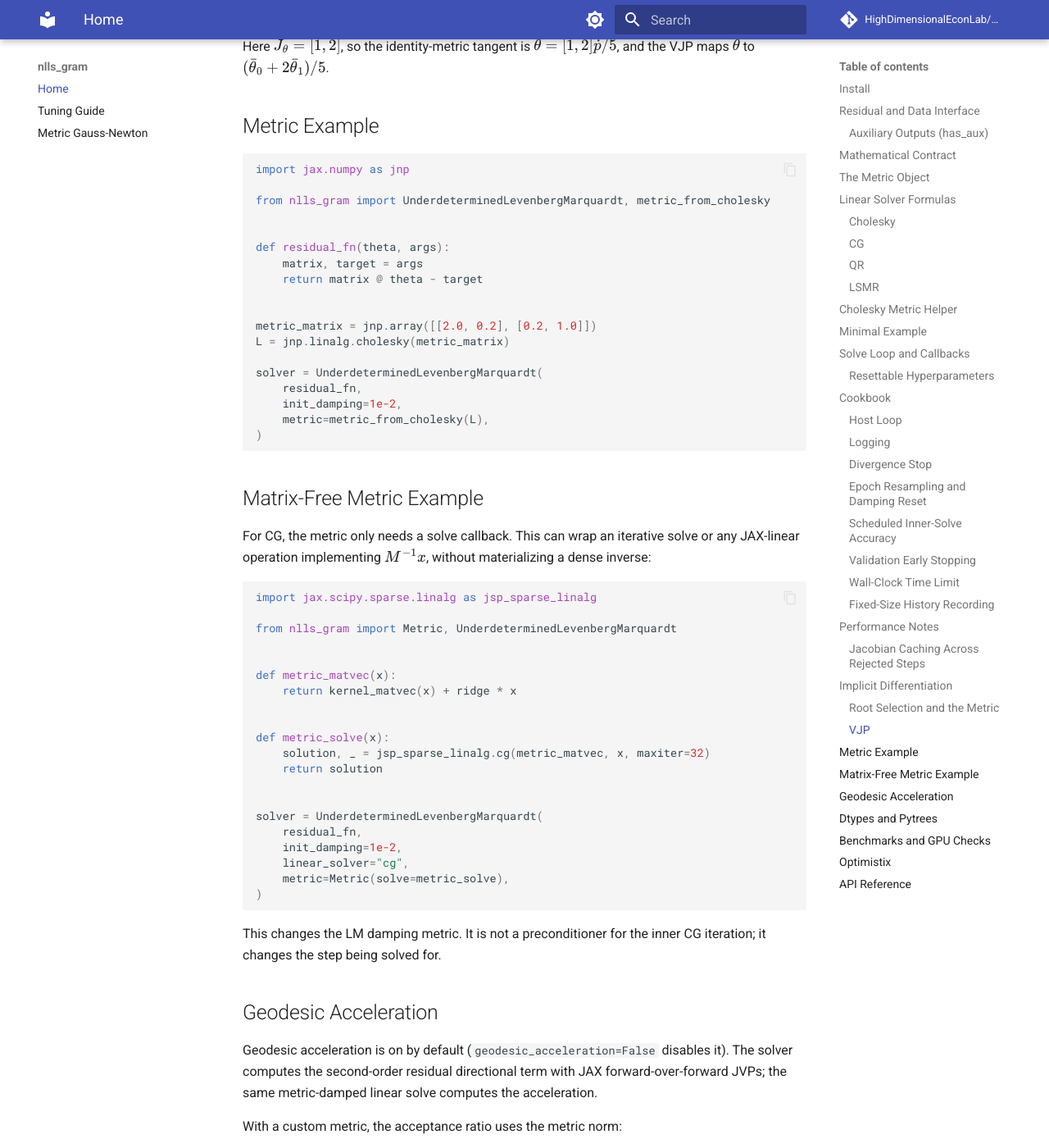
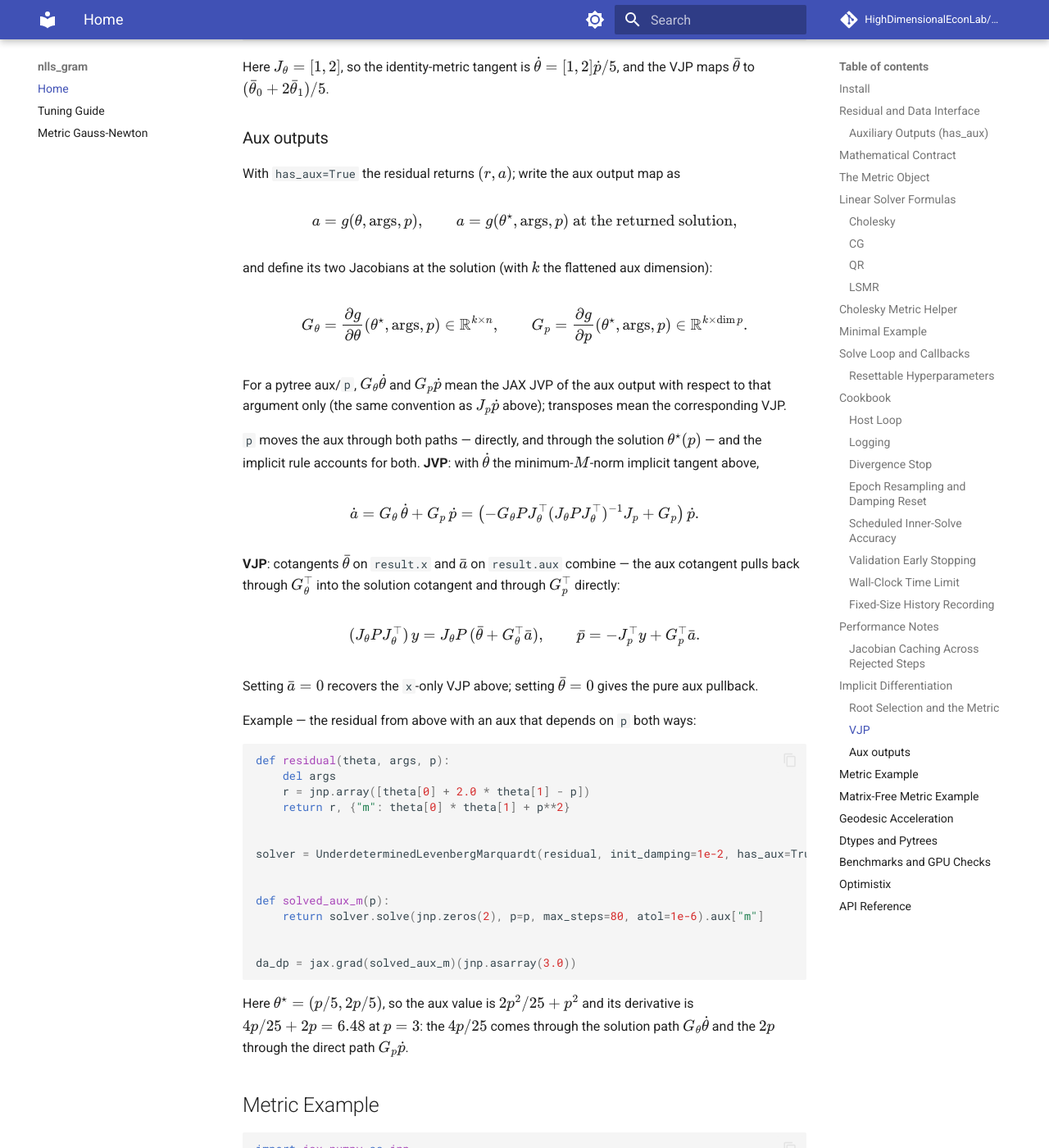
Before and after one commit to HighDimensionalEconLab/nlls_gram, an MkDocs documentation site: the page built from docs/index.md, in a window 1280 px wide and 1400 px high, scrolled down 18051 px. Shown: the whole window at 82% size. Built offline with MkDocs 1.6.1 and Material for MkDocs 9.7.7, drawn with Linux system fonts in a browser that asks for light colours; comment, search, counter and statistics services are not loaded; some of the changed text lies outside the part shown.

Commit message:
feat: implicit JVP/VJP for result.aux with respect to p
With has_aux=True, the aux output evaluated at the returned solution now
receives a correct implicit tangent: aux depends on p directly and through
the solution x*(p), and both paths are linearized at the returned
(x, args, p). The VJP follows from custom_jvp's automatic transposition of
the linear rule. Docs gain an "Aux outputs" subsection with the JVP/VJP
math and a runnable example; tests cover analytic JVP/VJP values, a
finite-difference cross-check, cotangent additivity, pytree p, float0
handling of integer leaves, and grad under jit.

Co-Authored-By: Mecha Perla (Claude) <noreply@anthropic.com>
Claude-Session: https://claude.ai/code/session_017FY9J1ReVbWEg6B8E9Dghh

````diff
--- a/docs/index.md
+++ b/docs/index.md
@@ -75,7 +75,9 @@ e.g. to early-stop on a diagnostic. The solve result additionally carries
 `result.aux`: the aux evaluated at the returned `(result.x, result.args, result.p)`
 with one extra residual evaluation after the loop. This is well-defined for
 every status — the returned `x` is always the last accepted iterate — so it
-holds the final diagnostics whether or not the solve converged. With
+holds the final diagnostics whether or not the solve converged, and it
+participates in the implicit differentiation with respect to `p` (see
+[Aux outputs](#aux-outputs)). With
 `has_aux=False`, both are `None` and nothing is added to the compiled
 program.
 
@@ -755,7 +757,8 @@ implicit rule at the returned solution. `init` is differentiation-inert (its
 outputs are constants whose shapes and dtypes come from one residual
 evaluation), so calling it by hand inside a differentiated function, or
 implicitly via `cache_jacobian=True`, contributes exactly zero to any
-derivative. `result.aux` is likewise a non-differentiated output. One
+derivative. `result.aux` also participates in the implicit rule — see
+[Aux outputs](#aux-outputs) below. One
 construction-time caveat: the solver (including any `Metric` callbacks) is a
 static object — do not build it from traced values.
 
@@ -885,6 +888,82 @@ theta, pullback = jax.vjp(solved_x, jnp.asarray(3.0))
 Here \(J_\theta=[1,2]\), so the identity-metric tangent is
 \(\dot\theta = [1,2]\dot p / 5\), and the VJP maps
 \(\bar\theta\) to \((\bar\theta_0 + 2\bar\theta_1)/5\).
+
+### Aux outputs
+
+With `has_aux=True` the residual returns \((r, a)\); write the aux output map
+as
+
+$$
+a = g(\theta, \text{args}, p),
+\qquad
+a = g(\theta^\star, \text{args}, p)
+\text{ at the returned solution,}
+$$
+
+and define its two Jacobians at the solution (with \(k\) the flattened aux
+dimension):
+
+$$
+G_\theta = \frac{\partial g}{\partial \theta}(\theta^\star, \text{args}, p)
+\in \mathbb R^{k \times n},
+\qquad
+G_p = \frac{\partial g}{\partial p}(\theta^\star, \text{args}, p)
+\in \mathbb R^{k \times \dim p}.
+$$
+
+For a pytree aux/`p`, \(G_\theta \dot\theta\) and \(G_p \dot p\) mean the JAX
+JVP of the aux output with respect to that argument only (the same convention
+as \(J_p \dot p\) above); transposes mean the corresponding VJP.
+
+`p` moves the aux through both paths — directly, and through the solution
+\(\theta^\star(p)\) — and the implicit rule accounts for both. **JVP**: with
+\(\dot\theta\) the minimum-\(M\)-norm implicit tangent above,
+
+$$
+\dot a = G_\theta\,\dot\theta + G_p\,\dot p
+= \bigl(-G_\theta P J_\theta^\top (J_\theta P J_\theta^\top)^{-1} J_p
+  + G_p\bigr)\,\dot p.
+$$
+
+**VJP**: cotangents \(\bar\theta\) on `result.x` and \(\bar a\) on
+`result.aux` combine — the aux cotangent pulls back through
+\(G_\theta^\top\) into the solution cotangent and through \(G_p^\top\)
+directly:
+
+$$
+(J_\theta P J_\theta^\top)\, y
+= J_\theta P\,(\bar\theta + G_\theta^\top \bar a),
+\qquad
+\bar p = -J_p^\top y + G_p^\top \bar a.
+$$
+
+Setting \(\bar a = 0\) recovers the `x`-only VJP above; setting
+\(\bar\theta = 0\) gives the pure aux pullback.
+
+Example — the residual from above with an aux that depends on `p` both ways:
+
+```python
+def residual(theta, args, p):
+    del args
+    r = jnp.array([theta[0] + 2.0 * theta[1] - p])
+    return r, {"m": theta[0] * theta[1] + p**2}
+
+
+solver = UnderdeterminedLevenbergMarquardt(residual, init_damping=1e-2, has_aux=True)
+
+
+def solved_aux_m(p):
+    return solver.solve(jnp.zeros(2), p=p, max_steps=80, atol=1e-6).aux["m"]
+
+
+da_dp = jax.grad(solved_aux_m)(jnp.asarray(3.0))
+```
+
+Here \(\theta^\star = (p/5, 2p/5)\), so the aux value is
+\(2p^2/25 + p^2\) and its derivative is \(4p/25 + 2p = 6.48\) at \(p=3\):
+the \(4p/25\) comes through the solution path \(G_\theta\dot\theta\) and the
+\(2p\) through the direct path \(G_p\dot p\).
 
 ## Metric Example
 
````
Also changed, not shown: 2 other files.
